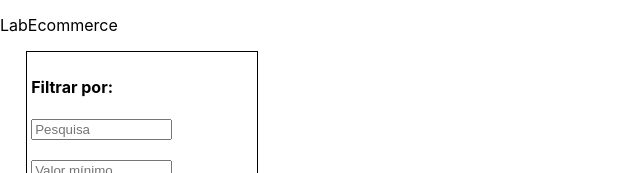
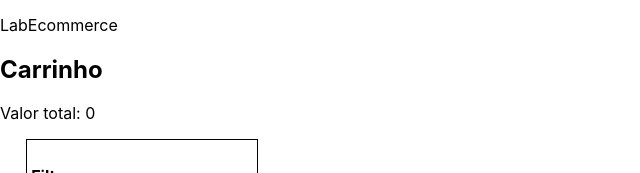
Before and after one commit to future4code/Alves-reforco-labe-commerce3, a React (Create React App) app in the folder labecommerce/: page / in a window 1280 px wide. Shown: the part 1170-1343 px from the top of the page, without its empty margins (0-640 px from the left). Built offline with nearby package versions, Linux system fonts and the light colour scheme.

Commit message:
Carrinho

```diff
--- a/labecommerce/src/App.js
+++ b/labecommerce/src/App.js
@@ -3,31 +3,72 @@ import Produtos from "./components/Home/Produtos/Produtos";
 import { useState } from "react";
 import { pacoteDeProdutos } from "./pacoteDeProdutos";
 import Filtros from "./Componentes/Filtros/Filtros";
+import Carrinho from "./components/Home/Carrinho/Carrinho";
 
 function App() {
-  const [ordenacao, setOrdenacao]=useState("Crescente")
+  const [ordenacao, setOrdenacao] = useState("Crescente");
+  const [carrinho, setCarrinho] = useState([]);
 
+  const ordenarProdutos = (event) => {
+    setOrdenacao(event.target.value);
+  };
 
+  const adicionarProdutoNoCarrinho = (produto) => {
+    let produtoCarrinho;
+    const testeLogico = carrinho.find(item => produto.id === item.id)
+    if (testeLogico) {
+      const novoCarrinho = carrinho.map((id) => {
+        if (produto.id === id.id) {
+          return {
+            ...id,
+            quantidade: id.quantidade + 1,
+            priceTotal: id.priceTotal + produto.price,
+          }
+        }
+        return id
+      })
+      setCarrinho(novoCarrinho)
+    } else {
+      produtoCarrinho = {
+        ...produto,
+        quantidade: 1,
+        priceTotal: produto.price,
 
-  const ordenarProdutos = (event) =>{
-      setOrdenacao (event.target.value)
-  }
+      };setCarrinho([...carrinho, produtoCarrinho])
+    };
+  };
 
-  const adicionarProdutoNoCarrinho = (produto) =>{
-    console.log(produto)
-  }
+  const removeProdutoCarrinho = (produto, id) => {
+    const testeLogico = carrinho.find(item => produto.id === item.id && item.quantidade > 1)
+    if (testeLogico) {
+      const novoCarrinho = carrinho.map((id) => {
+        if (produto.id === id.id) {
+          return {
+            ...id,
+            quantidade: id.quantidade - 1,
+            priceTotal: id.priceTotal - produto.price,
+          }
+        }
+        return id
+      })
+      setCarrinho(novoCarrinho)
+    } else {
+      setCarrinho(carrinho.filter((produto) => id !== produto.id));
+    }
+  };
 
   return (
     <div>
       <Produtos
-        quantidade = {pacoteDeProdutos.length}
+        quantidade={pacoteDeProdutos.length}
         onChangeCabecalho={ordenarProdutos}
-        ordenação = {ordenacao}
-        produtos = {pacoteDeProdutos}
-        onclick ={adicionarProdutoNoCarrinho}
+        ordenação={ordenacao}
+        produtos={pacoteDeProdutos}
+        onclick={adicionarProdutoNoCarrinho}
       />
       <p>LabEcommerce</p>
-      <Filtros/>
+      <Carrinho produtos={carrinho} remove={removeProdutoCarrinho} />
+      <Filtros />
     </div>
   );
 }
--- /dev/null
+++ b/labecommerce/src/components/Home/Carrinho/Carrinho.js
@@ -0,0 +1,42 @@
+import React, { useEffect, useState } from "react";
+
+
+
+const Carrinho = (props) => {
+    const [ produtos, setProdutos ] = useState([])
+    const [ valorTotal, setValorTotal ] = useState(0)
+
+    useEffect(() => {
+        setProdutos(props.produtos.sort((a, b) => a.name.localeCompare(b.name)))
+
+        let valor = 0
+        for (let index = 0; index < props.produtos.length; index++) {
+            valor = valor + props.produtos[index].priceTotal
+        }
+
+        setValorTotal(valor)
+    },[props])
+
+
+  return (
+    <div>
+        <h2>Carrinho</h2>
+    {produtos.map((produto) => {
+        return (
+            <div>
+                <h3>{produto.name}</h3>
+                <img src={produto.photo} />
+                <p>Quantidade {produto.quantidade}</p>
+                <p>R$ {produto.price.toFixed(2)}</p>
+                <button onClick={() => props.remove(produto, produto.id)}>Remover</button>
+            </div>
+        )
+    })}
+
+    <p>Valor total: {valorTotal && valorTotal.toFixed(2)}</p>
+
+    </div>
+  )
+}
+
+export default Carrinho
--- a/labecommerce/src/components/Home/Produtos/Produtos.js
+++ b/labecommerce/src/components/Home/Produtos/Produtos.js
@@ -2,7 +2,7 @@ import React from 'react'
 import { Cabecalho, GrupoDeCartoes } from './style'
 import CartaoDosProdutos from '../CartaoDosProdutos/CartaoDosProdutos'
 import { pacoteDeProdutos } from '../../../pacoteDeProdutos'
-
+import { useState } from 'react'
 
 
 
@@ -17,14 +17,14 @@ function Produtos(props) {
 
 
     })
-    console.log(produtosOrdenados)
+
     const produtosMapeados = produtosOrdenados && produtosOrdenados.map(produto =>{
         return <CartaoDosProdutos
                     key = {produto.id}
                     imagem = {produto.photo}
                     nome = {produto.name}
                     valor = {produto.price}
-                    onClick = {() => props.onClick(produto)}
+                    onClick = {() => props.onclick(produto)}
 
 
         />
```
